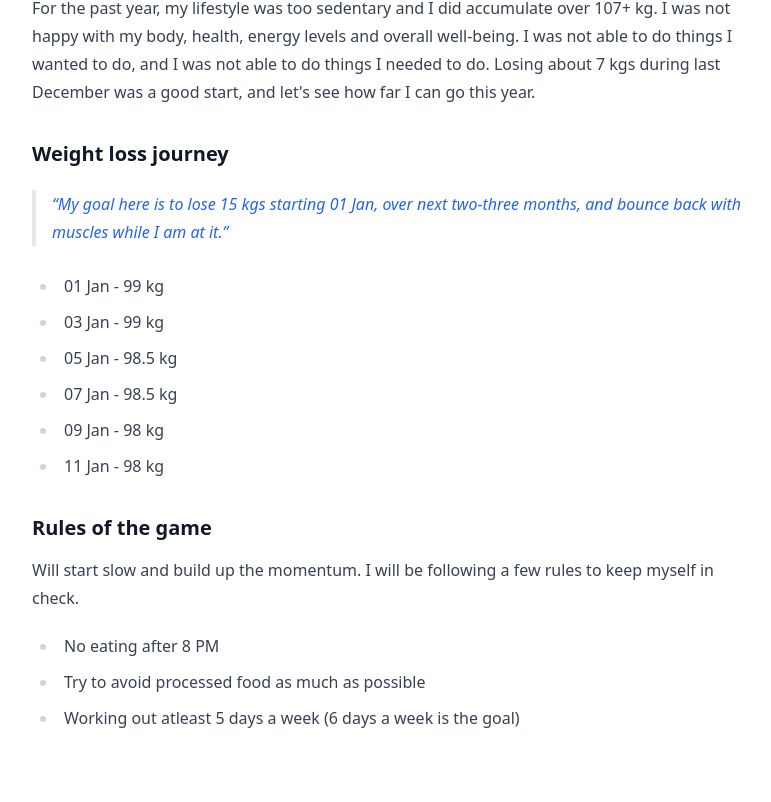
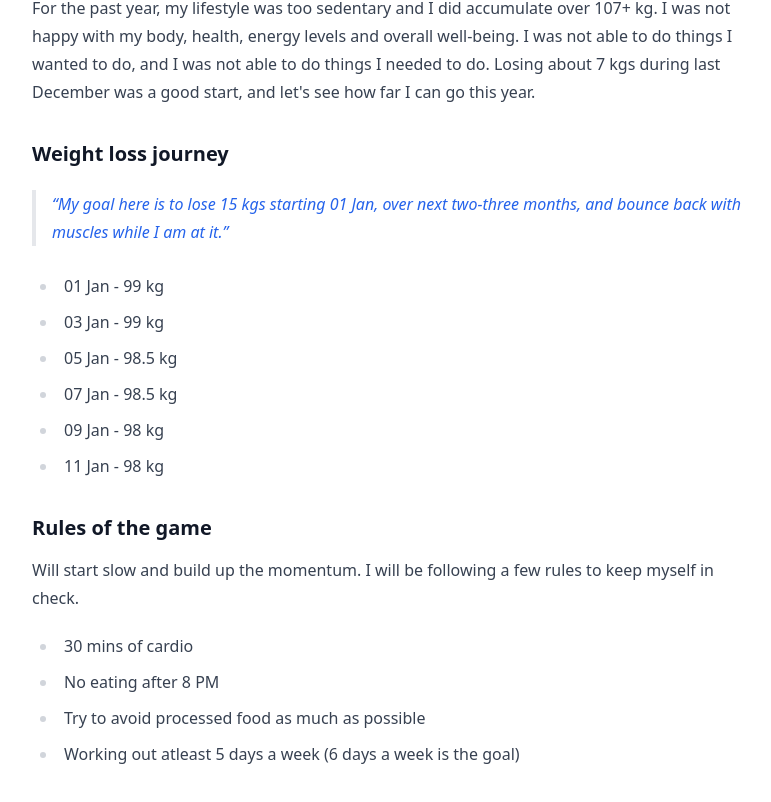
Before and after one commit to nrjdalal/v0.nrjdalal.com, a Next.js app: page /blog/fitness in a window 1280 px wide. Shown: the part 430-1232 px from the top of the page, without its empty margins (244-1015 px from the left). Built offline with nearby package versions, Linux system fonts and the light colour scheme; no server answers.

Commit message:
updated fitness

```diff
--- a/src/app/(mdx)/blog/fitness/page.mdx
+++ b/src/app/(mdx)/blog/fitness/page.mdx
@@ -28,6 +28,7 @@ For the past year, my lifestyle was too sedentary and I did accumulate over 107+
 
 Will start slow and build up the momentum. I will be following a few rules to keep myself in check.
 
+- 30 mins of cardio
 - No eating after 8 PM
 - Try to avoid processed food as much as possible
 - Working out atleast 5 days a week (6 days a week is the goal)
```
